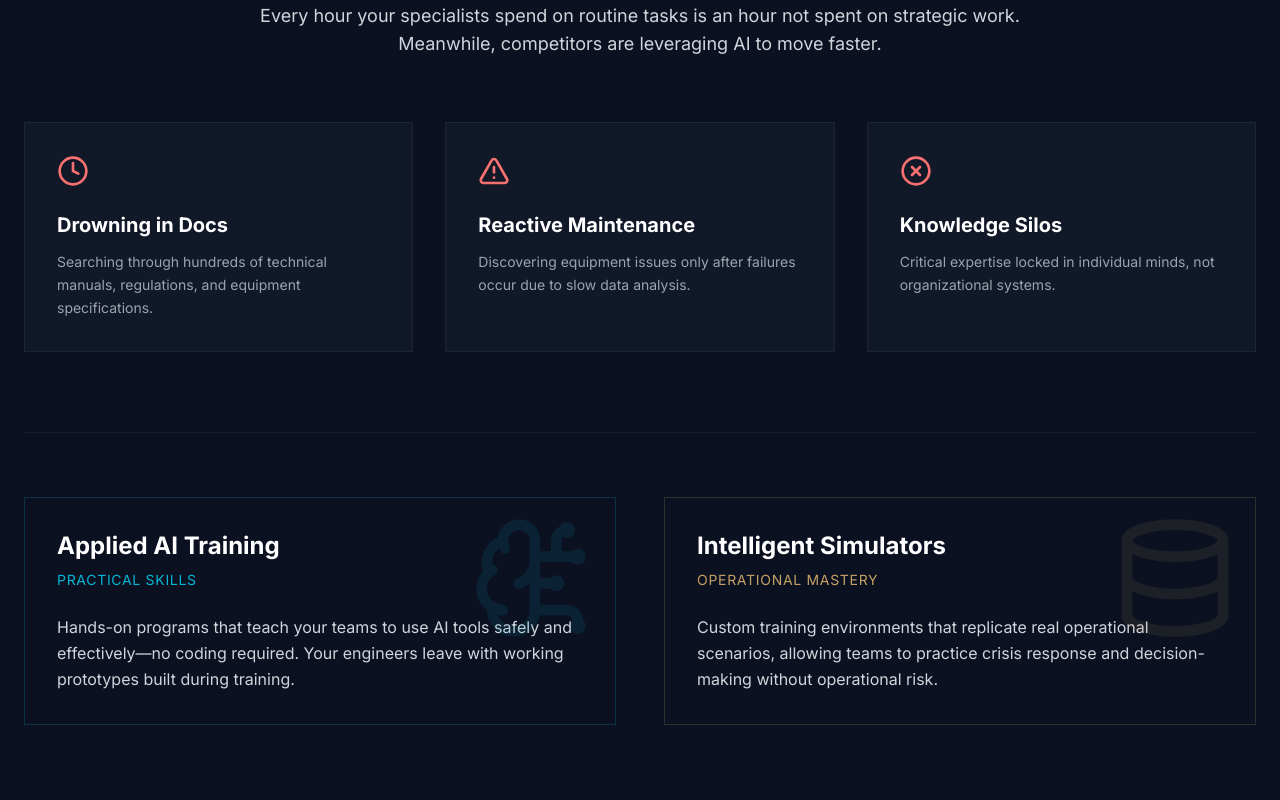
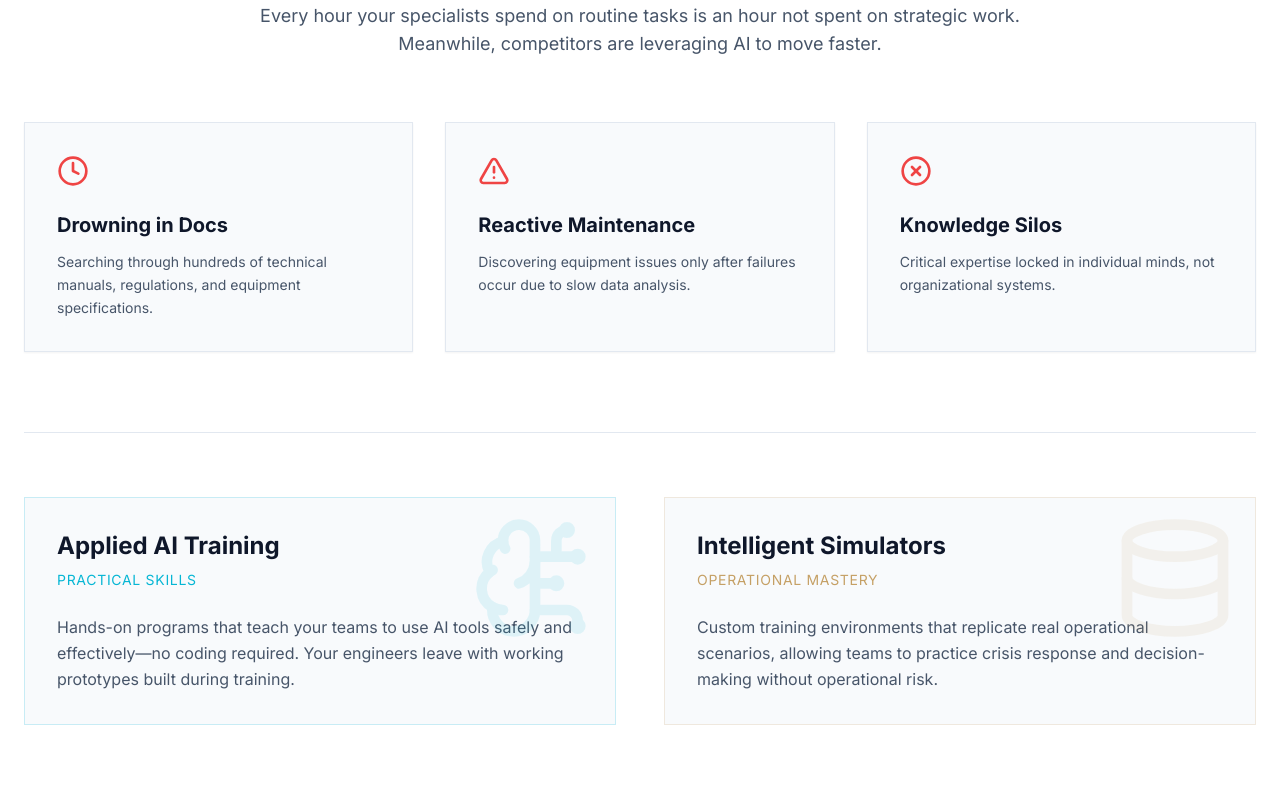
Before and after one commit to Urazhanova/corp.edu, a React (Vite) app: page / in a window 1280 px wide. Shown: the part 1140-1940 px from the top of the page. Built offline with nearby package versions, Linux system fonts and the light colour scheme.

Commit message:
feat: Update ProblemSolution to light theme design

```diff
--- a/src/components/ProblemSolution.tsx
+++ b/src/components/ProblemSolution.tsx
@@ -2,58 +2,58 @@ import { AlertTriangle, Clock, Database, BrainCircuit, XCircle } from 'lucide-re
 
 const ProblemSolution = () => {
     return (
-        <section id="problem-solution" className="py-24 bg-primary relative">
+        <section id="problem-solution" className="py-24 bg-white relative">
             <div className="container mx-auto px-6">
 
                 {/* The Challenge */}
                 <div className="mb-20">
                     <div className="text-center max-w-3xl mx-auto mb-16">
                         <h2 className="text-sm font-mono text-accent-cyan tracking-widest uppercase mb-4">Problem / Solution</h2>
-                        <h3 className="text-3xl md:text-5xl font-display font-bold text-white mb-6">THE INDUSTRIAL INTELLIGENCE GAP</h3>
-                        <p className="text-gray-300 text-lg">
+                        <h3 className="text-3xl md:text-5xl font-display font-bold text-slate-900 mb-6">THE INDUSTRIAL INTELLIGENCE GAP</h3>
+                        <p className="text-slate-600 text-lg">
                             Every hour your specialists spend on routine tasks is an hour not spent on strategic work. Meanwhile, competitors are leveraging AI to move faster.
                         </p>
                     </div>
 
                     <div className="grid md:grid-cols-3 gap-8">
-                        <div className="bg-surface/30 p-8 border border-white/5 rounded-none hover:border-red-500/30 transition-colors">
-                            <Clock className="w-8 h-8 text-red-400 mb-6" />
-                            <h4 className="text-xl font-bold text-white mb-3">Drowning in Docs</h4>
-                            <p className="text-gray-400 text-sm leading-relaxed">Searching through hundreds of technical manuals, regulations, and equipment specifications.</p>
+                        <div className="bg-slate-50 p-8 border border-slate-200 shadow-sm rounded-none hover:border-red-500/30 transition-colors group">
+                            <Clock className="w-8 h-8 text-red-500 mb-6 group-hover:scale-110 transition-transform duration-300" />
+                            <h4 className="text-xl font-bold text-slate-900 mb-3">Drowning in Docs</h4>
+                            <p className="text-slate-600 text-sm leading-relaxed">Searching through hundreds of technical manuals, regulations, and equipment specifications.</p>
                         </div>
-                        <div className="bg-surface/30 p-8 border border-white/5 rounded-none hover:border-red-500/30 transition-colors">
-                            <AlertTriangle className="w-8 h-8 text-red-400 mb-6" />
-                            <h4 className="text-xl font-bold text-white mb-3">Reactive Maintenance</h4>
-                            <p className="text-gray-400 text-sm leading-relaxed">Discovering equipment issues only after failures occur due to slow data analysis.</p>
+                        <div className="bg-slate-50 p-8 border border-slate-200 shadow-sm rounded-none hover:border-red-500/30 transition-colors group">
+                            <AlertTriangle className="w-8 h-8 text-red-500 mb-6 group-hover:scale-110 transition-transform duration-300" />
+                            <h4 className="text-xl font-bold text-slate-900 mb-3">Reactive Maintenance</h4>
+                            <p className="text-slate-600 text-sm leading-relaxed">Discovering equipment issues only after failures occur due to slow data analysis.</p>
                         </div>
-                        <div className="bg-surface/30 p-8 border border-white/5 rounded-none hover:border-red-500/30 transition-colors">
-                            <XCircle className="w-8 h-8 text-red-400 mb-6" />
-                            <h4 className="text-xl font-bold text-white mb-3">Knowledge Silos</h4>
-                            <p className="text-gray-400 text-sm leading-relaxed">Critical expertise locked in individual minds, not organizational systems.</p>
+                        <div className="bg-slate-50 p-8 border border-slate-200 shadow-sm rounded-none hover:border-red-500/30 transition-colors group">
+                            <XCircle className="w-8 h-8 text-red-500 mb-6 group-hover:scale-110 transition-transform duration-300" />
+                            <h4 className="text-xl font-bold text-slate-900 mb-3">Knowledge Silos</h4>
+                            <p className="text-slate-600 text-sm leading-relaxed">Critical expertise locked in individual minds, not organizational systems.</p>
                         </div>
                     </div>
                 </div>
 
                 {/* The Solution */}
-                <div className="grid md:grid-cols-2 gap-12 border-t border-white/5 pt-16">
-                    <div className="bg-primary border border-accent-cyan/20 p-8 relative overflow-hidden group hover:bg-surface/50 transition-colors">
+                <div className="grid md:grid-cols-2 gap-12 border-t border-slate-200 pt-16">
+                    <div className="bg-slate-50 border border-accent-cyan/20 p-8 relative overflow-hidden group hover:bg-white hover:shadow-md transition-all duration-300">
                         <div className="absolute top-0 right-0 p-4 opacity-10 group-hover:opacity-20 transition-opacity">
                             <BrainCircuit className="w-32 h-32 text-accent-cyan" />
                         </div>
-                        <h4 className="text-2xl font-bold text-white mb-2">Applied AI Training</h4>
+                        <h4 className="text-2xl font-bold text-slate-900 mb-2">Applied AI Training</h4>
                         <p className="text-accent-cyan text-sm uppercase tracking-wider mb-6">Practical Skills</p>
-                        <p className="text-gray-300 leading-relaxed">
+                        <p className="text-slate-600 leading-relaxed">
                             Hands-on programs that teach your teams to use AI tools safely and effectively—no coding required. Your engineers leave with working prototypes built during training.
                         </p>
                     </div>
 
-                    <div className="bg-primary border border-accent-gold/20 p-8 relative overflow-hidden group hover:bg-surface/50 transition-colors">
+                    <div className="bg-slate-50 border border-accent-gold/20 p-8 relative overflow-hidden group hover:bg-white hover:shadow-md transition-all duration-300">
                         <div className="absolute top-0 right-0 p-4 opacity-10 group-hover:opacity-20 transition-opacity">
                             <Database className="w-32 h-32 text-accent-gold" />
                         </div>
-                        <h4 className="text-2xl font-bold text-white mb-2">Intelligent Simulators</h4>
+                        <h4 className="text-2xl font-bold text-slate-900 mb-2">Intelligent Simulators</h4>
                         <p className="text-accent-gold text-sm uppercase tracking-wider mb-6">Operational Mastery</p>
-                        <p className="text-gray-300 leading-relaxed">
+                        <p className="text-slate-600 leading-relaxed">
                             Custom training environments that replicate real operational scenarios, allowing teams to practice crisis response and decision-making without operational risk.
                         </p>
                     </div>
```
